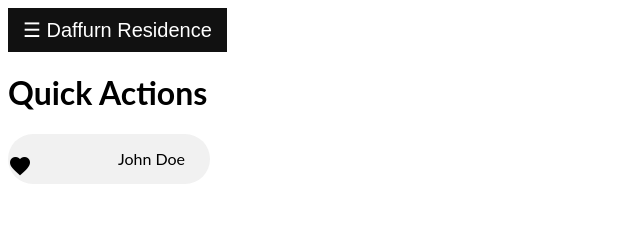
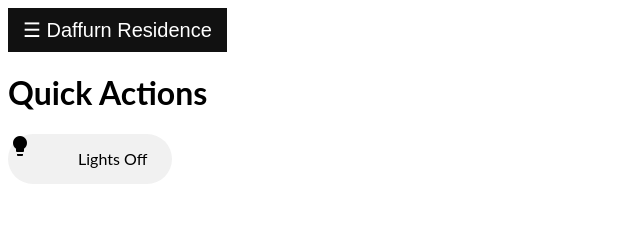
Before and after one commit to Graham-M-Evans/JaysHouse, a plain HTML site: page index.html in a window 1280 px wide. Shown: the whole page, without its empty margins (0-640 px from the left). Drawn offline with Linux system fonts and the light colour scheme.

Commit message:
Update index.html

```diff
--- a/index.html
+++ b/index.html
@@ -75,9 +75,9 @@
 
         .chip i {
               float: left;
-              margin: 20px 20px 0 -25px;
-              height: 90px;
-              width: 90px;
+              margin: 0 20px 0 -25px;
+              height: 50px;
+              width: 50px;
               border-radius: 50%;
             }
 
@@ -104,8 +104,8 @@
 
         <div id="quickActions">
             <div class="chip">
-            <i class="material-icons">favorite</i>
-            John Doe
+            <i class="material-icons">lightbulb</i>
+            Lights Off
         </div>
     </div>
 
```
